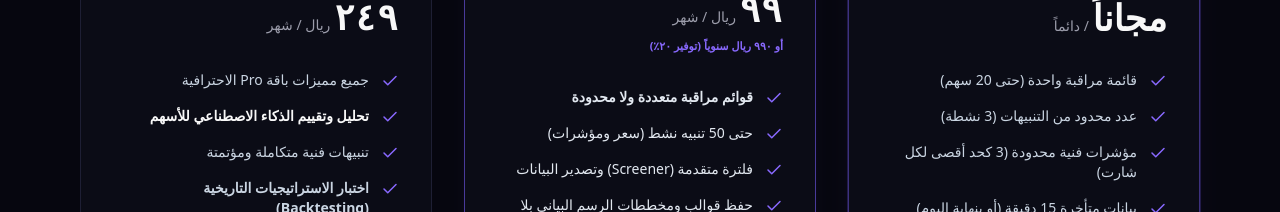
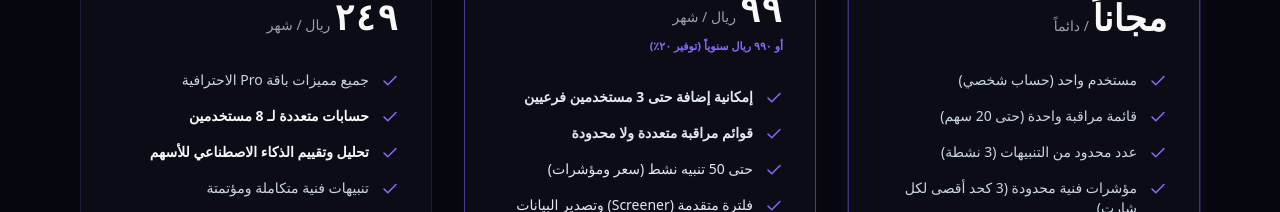
Before and after one commit to fkgtfaisal/saudistock, a Next.js app: page /subscriptions in a window 1280 px wide. Shown: the part 436-648 px from the top of the page. Built offline with nearby package versions, Linux system fonts and the light colour scheme; no server answers.

Commit message:
fix(pricing): resolve hydration mismatch on subscriptions page causing unclickable buttons and update pricing features with user limits

```diff
--- a/src/app/page.tsx
+++ b/src/app/page.tsx
@@ -147,14 +147,14 @@ export default function LandingPage() {
             <PricingCard
               title="الأساسية"
               price="مجاناً"
-              features={["قائمة مراقبة واحدة", "رسوم بيانية أساسية", "بيانات نهاية اليوم", "أخبار السوق"]}
+              features={["مستخدم واحد", "قائمة مراقبة واحدة", "رسوم بيانية أساسية", "بيانات نهاية اليوم", "أخبار السوق"]}
               cta="سجل الآن"
               href="/register"
             />
             <PricingCard
               title="الاحترافية (Pro)"
               price="٩٩ ريال / شهر"
-              features={["قوائم مراقبة غير محدودة", "فلاتر متقدمة", "حفظ قوالب الرسم البياني", "تصدير البيانات", "تنبيهات لا محدودة"]}
+              features={["إمكانية إضافة حتى 3 مستخدمين", "قوائم مراقبة غير محدودة", "فلاتر متقدمة", "حفظ قوالب الرسم البياني", "تصدير البيانات", "تنبيهات لا محدودة"]}
               cta="اشترك في Pro"
               href="/subscriptions"
               highlighted={true}
@@ -162,7 +162,7 @@ export default function LandingPage() {
             <PricingCard
               title="النخبة (Elite)"
               price="٢٤٩ ريال / شهر"
-              features={["جميع ميزات Pro", "تحليل الذكاء الاصطناعي", "اختبار الاستراتيجيات (Backtesting)", "تقارير PDF مخصصة"]}
+              features={["حسابات متعددة حتى 8 مستخدمين", "جميع ميزات Pro", "تحليل الذكاء الاصطناعي", "اختبار الاستراتيجيات (Backtesting)", "تقارير PDF مخصصة"]}
               cta="اشترك في Elite"
               href="/subscriptions"
             />
--- a/src/app/subscriptions/page.tsx
+++ b/src/app/subscriptions/page.tsx
@@ -9,9 +9,14 @@ export default function SubscriptionsPage() {
   const { data: session, update } = useSession();
   const [loadingTier, setLoadingTier] = useState<string | null>(null);
   const [toast, setToast] = useState<{ type: "success" | "error"; message: string } | null>(null);
+  const [mounted, setMounted] = useState(false);
+
+  useEffect(() => {
+    setMounted(true);
+  }, []);
 
   // Active subscription tier in database (fallback to session)
-  const currentTier = (session?.user as any)?.subscriptionTier || "FREE";
+  const currentTier = mounted ? ((session?.user as any)?.subscriptionTier || "FREE") : "FREE";
 
   const showToast = (message: string, type: "success" | "error" = "success") => {
     setToast({ message, type });
@@ -124,6 +129,10 @@ export default function SubscriptionsPage() {
           <ul className="space-y-4 mb-8 flex-1 text-sm text-slate-300">
             <li className="flex items-start gap-3">
               <Check className="h-4.5 w-4.5 text-primary flex-shrink-0 mt-0.5" />
+              <span>مستخدم واحد (حساب شخصي)</span>
+            </li>
+            <li className="flex items-start gap-3">
+              <Check className="h-4.5 w-4.5 text-primary flex-shrink-0 mt-0.5" />
               <span>قائمة مراقبة واحدة (حتى 20 سهم)</span>
             </li>
             <li className="flex items-start gap-3">
@@ -186,6 +195,10 @@ export default function SubscriptionsPage() {
           </div>
 
           <ul className="space-y-4 mb-8 flex-1 text-sm text-slate-200">
+            <li className="flex items-start gap-3">
+              <Check className="h-4.5 w-4.5 text-primary flex-shrink-0 mt-0.5" />
+              <span className="font-bold">إمكانية إضافة حتى 3 مستخدمين فرعيين</span>
+            </li>
             <li className="flex items-start gap-3">
               <Check className="h-4.5 w-4.5 text-primary flex-shrink-0 mt-0.5" />
               <span className="font-bold">قوائم مراقبة متعددة ولا محدودة</span>
@@ -256,6 +269,10 @@ export default function SubscriptionsPage() {
             </li>
             <li className="flex items-start gap-3">
               <Check className="h-4.5 w-4.5 text-primary flex-shrink-0 mt-0.5" />
+              <span className="font-bold text-foreground">حسابات متعددة لـ 8 مستخدمين</span>
+            </li>
+            <li className="flex items-start gap-3">
+              <Check className="h-4.5 w-4.5 text-primary flex-shrink-0 mt-0.5" />
               <span className="font-bold text-foreground">تحليل وتقييم الذكاء الاصطناعي للأسهم</span>
             </li>
             <li className="flex items-start gap-3">
```
